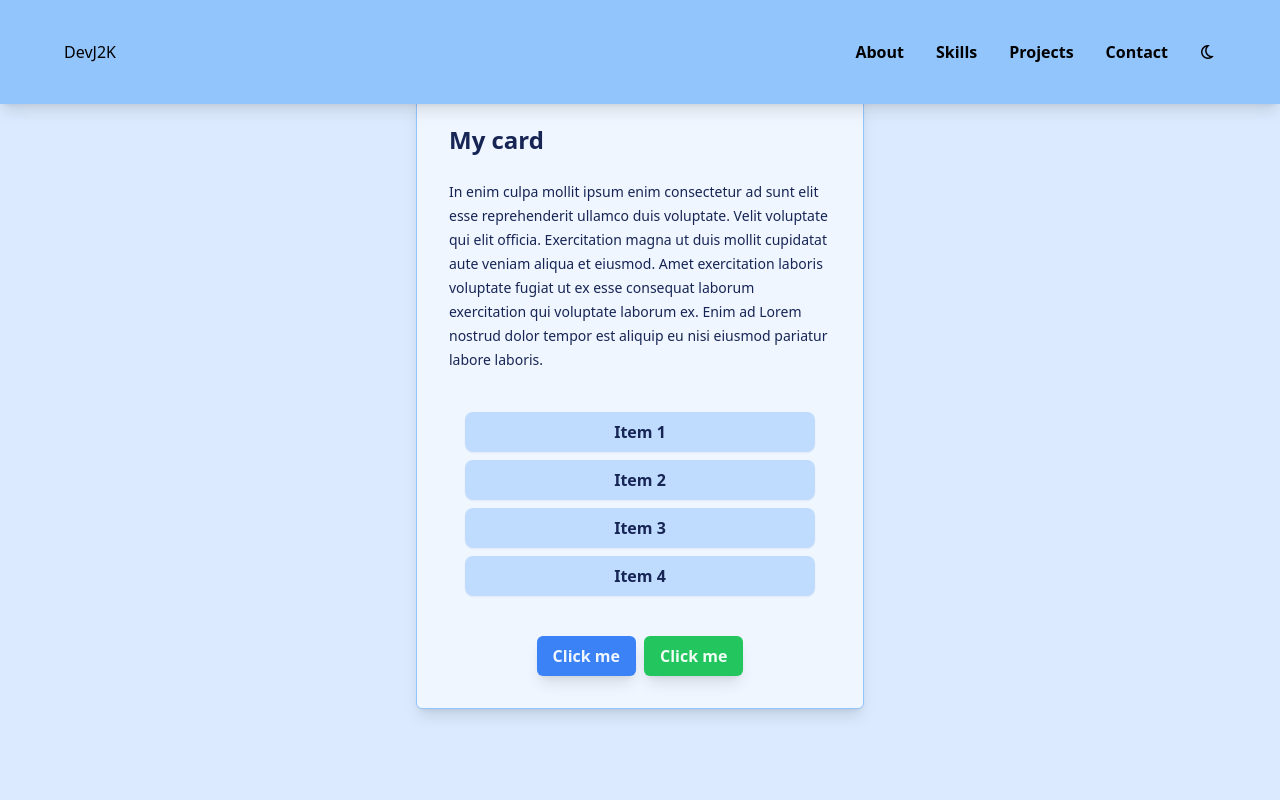
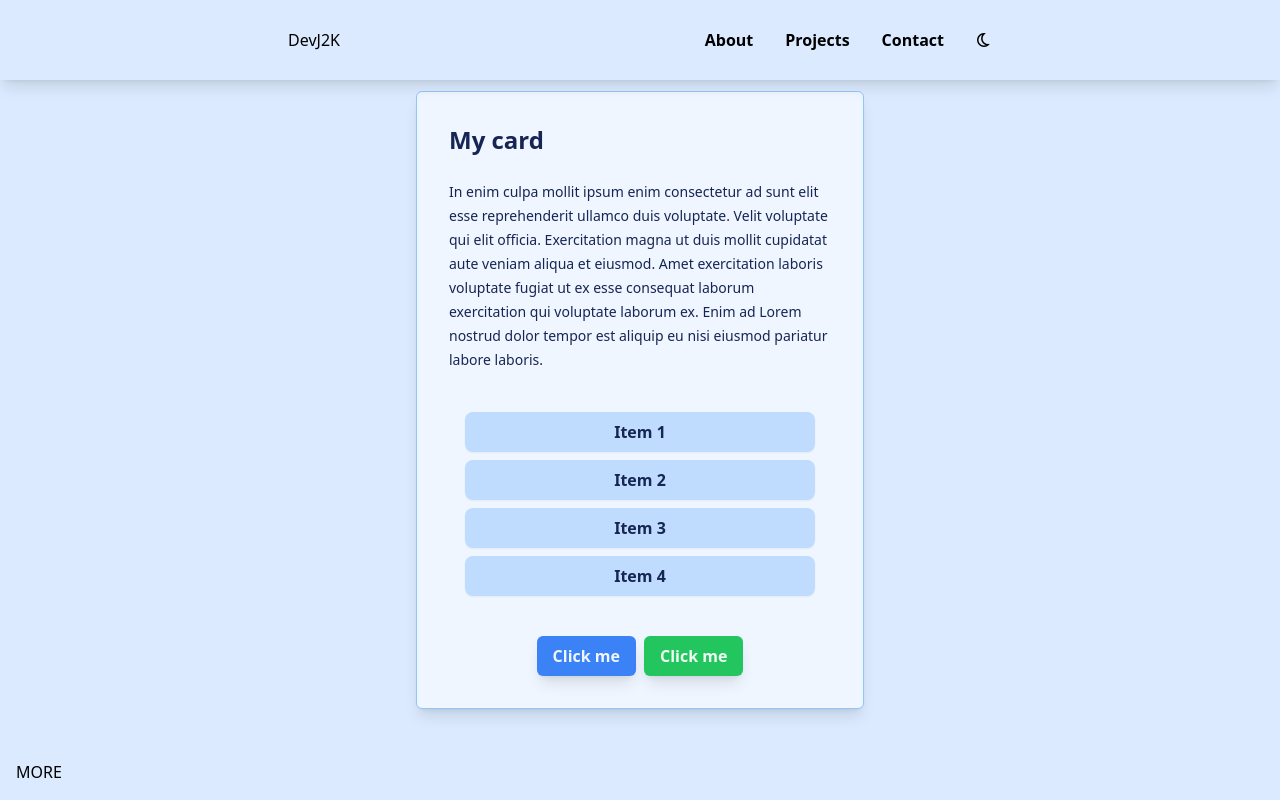
Before and after one commit to DevJ2K/learn_tailwind, a Vue app: page / in a window 1280 px wide. Built offline with nearby package versions, Linux system fonts and the light colour scheme.

Commit message:
PENDING : Navigation bar...

```diff
--- a/index.html
+++ b/index.html
@@ -18,6 +18,7 @@
       <span class="hidden sm:block md:hidden">SM</span>
       <span class="hidden md:block lg:hidden">MD</span>
       <span class="hidden lg:block xl:hidden">LG</span>
+      <span class="hidden xl:block">MORE</span>
     </div>
     <!-- <div id="app" class="dark"></div> -->
     <div id="app"></div>
--- a/src/components/NavigationBar.vue
+++ b/src/components/NavigationBar.vue
@@ -1,22 +1,41 @@
 <template>
-	<div class="absolute top-0 flex w-full flex-row justify-between bg-blue-300 px-16 py-10 shadow-lg">
-		<div>
-
-			<h1>DevJ2K</h1>
-		</div>
-		<div class="hidden flex-row gap-8 lg:flex font-bold">
-			<h3>About</h3>
-			<h3>Skills</h3>
-			<h3>Projects</h3>
-			<h3>Contact</h3>
-			<h3><i class="fa-regular fa-moon"></i></h3>
-		</div>
-		<div class="hidden max-lg:flex">
-			<h3><i class="fa-solid fa-bars"></i></h3>
-		</div>
-	</div>
+  <header style="height: 80px;" class="fixed top-0 z-50 flex w-screen shadow-lg backdrop-blur-md">
+    <div class="mx-auto flex w-full max-w-3xl flex-row items-center justify-between px-8">
+      <div>
+        <h1>DevJ2K</h1>
+      </div>
+      <div
+        class="">
+        <ul v-bind:class="{ 'hidden': !showMenu, 'flex': showMenu }" class="flex-col gap-3 font-bold md:flex md:flex-row md:gap-8 ">
+          <li>
+            <a href="#">About</a>
+          </li>
+          <li>
+            <a href="#">Projects</a>
+          </li>
+          <li>
+            <a href="#">Contact</a>
+          </li>
+          <li>
+            <a href="#"><i class="fa-regular fa-moon"></i></a>
+          </li>
+        </ul>
+      </div>
+      <button
+        class="block cursor-pointer rounded border border-solid border-transparent bg-transparent px-3 py-1 text-xl leading-none outline-none focus:outline-none md:hidden"
+        type="button" v-on:click="toggleNavbar()">
+        <i class="fa-solid fa-bars"></i>
+      </button>
+    </div>
+  </header>
 </template>
 
 <script setup>
+import { ref } from 'vue';
 
+const showMenu = ref(null);
+
+function toggleNavbar() {
+  showMenu.value = !showMenu.value
+}
 </script>
--- a/tailwind.config.js
+++ b/tailwind.config.js
@@ -15,6 +15,7 @@ export default {
         Poppins: ["Poppins, sans-serif"]
       },
       container: {
+        maxWidth: "1000px",
         padding: "2rem",
         center: true
       },
```
